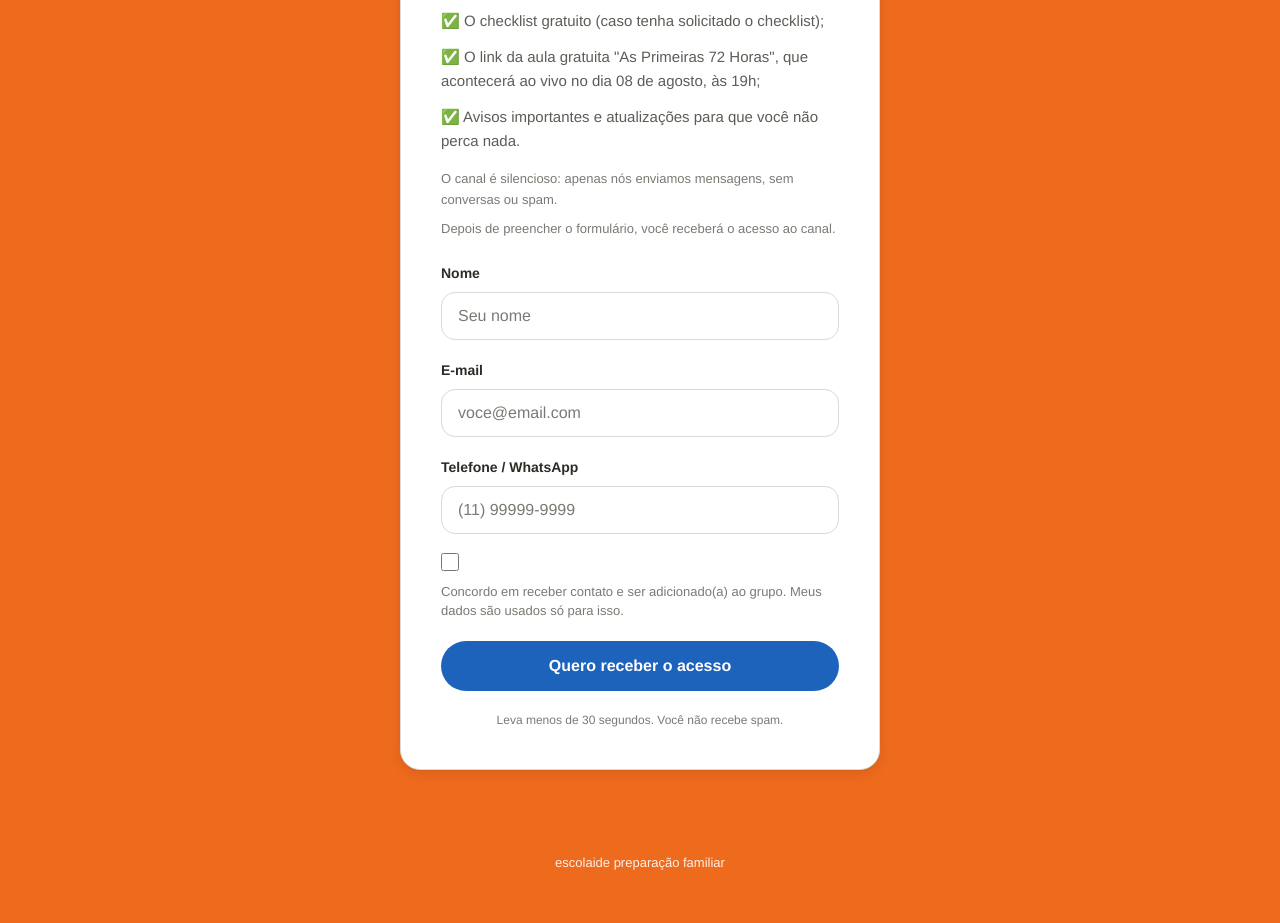
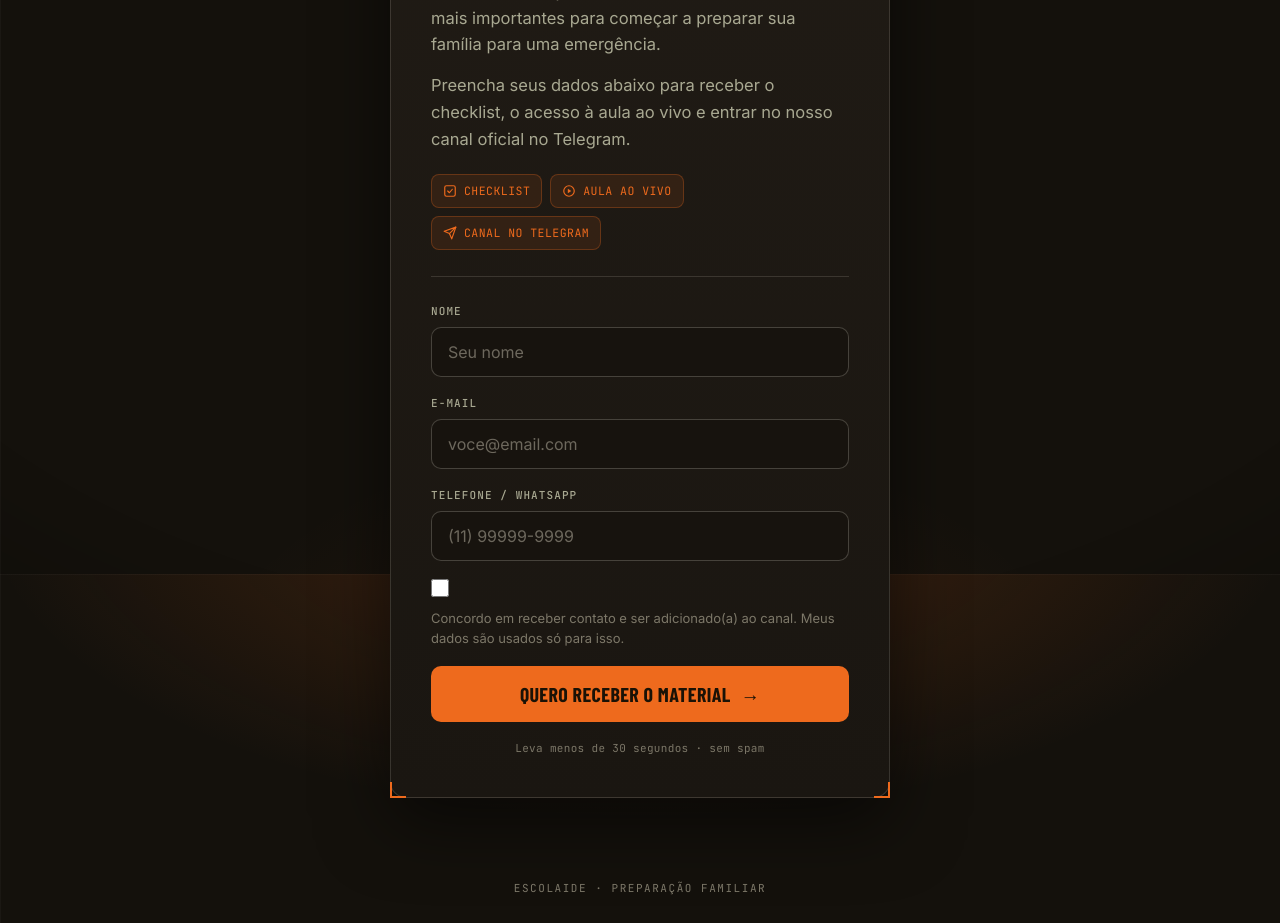
Before and after one commit to PlinioCBS/escolaide, a plain HTML site: page form/index.html in a window 1280 px wide. Shown: the part 226-1149 px from the top of the page. Drawn offline with nearby package versions, Linux system fonts and the light colour scheme.

Commit message:
form: redesign premium/tatico + badge, titulo e nova copy
- tema escuro carvao com brilho ambar, grid tatico, vinheta e marcas de registro
- badge 'Material gratuito' no topo; titulo 'Prepare sua familia'
- nova copy (checklist + aula ao vivo + canal Telegram) e chips dos entregaveis
- tipografia Barlow Condensed + JetBrains Mono; botao/estado de sucesso no tema
- logica de salvar/redirecionar inalterada

Co-Authored-By: Claude Opus 4.8 <noreply@anthropic.com>

```diff
--- a/form/index.html
+++ b/form/index.html
@@ -4,114 +4,152 @@
 <meta charset="UTF-8">
 <meta name="viewport" content="width=device-width, initial-scale=1.0">
 <title>Antes de continuar</title>
-<meta name="description" content="Entre para a lista de espera e receba acesso ao grupo.">
+<meta name="description" content="Receba o checklist, o acesso à aula ao vivo e entre no canal oficial no Telegram.">
 <meta name="robots" content="noindex">
+<meta name="theme-color" content="#14110c">
+<link rel="preconnect" href="https://fonts.googleapis.com">
+<link rel="preconnect" href="https://fonts.gstatic.com" crossorigin>
+<link href="https://fonts.googleapis.com/css2?family=Barlow+Condensed:wght@500;600;700&family=Inter:wght@400;500;600&family=JetBrains+Mono:wght@400;500&display=swap" rel="stylesheet">
 <style>
   :root{
-    --blue-50:oklch(96% 0.02 240); --blue-100:oklch(91% 0.045 240);
-    --blue-500:#276fc7; --blue-600:#1d63bb; --blue-700:#0f5aad; --blue-800:#064b9d;
-    --orange-50:oklch(96% 0.03 55); --orange-500:#ee6a1d; --orange-600:oklch(58% 0.17 42); --orange-700:oklch(48% 0.16 40);
-    --neutral-0:#ffffff; --neutral-50:#f4f3f1; --neutral-100:#eceae6;
-    --neutral-200:#d8dbd4; --neutral-300:#c3c6bd; --neutral-400:#9a9d94;
-    --neutral-500:#787b73; --neutral-600:#5b5e56; --neutral-700:#41443d;
-    --neutral-800:#2b2d27; --neutral-900:#1a1b17;
-    --color-bg:var(--neutral-50); --color-surface:var(--neutral-0);
-    --color-surface-sunken:var(--neutral-100); --color-border:var(--neutral-200);
-    --text-primary:var(--neutral-800); --text-secondary:var(--neutral-600); --text-muted:var(--neutral-500);
-    --text-on-brand:var(--neutral-0); --text-link:var(--blue-700);
-    --brand-primary:var(--blue-600); --brand-primary-hover:var(--blue-700); --brand-primary-active:var(--blue-800);
-    --surface-brand-subtle:var(--blue-50);
-    --state-success:#2f8f5b; --state-success-subtle:oklch(94% 0.05 150);
-    --state-danger:#c0392b;
-    --font-display:"Helvetica Now Display","Helvetica Neue",Helvetica,Arial,sans-serif;
-    --font-body:"Helvetica Now Display","Helvetica Neue",Helvetica,Arial,sans-serif;
-    --leading-tight:1.1; --leading-relaxed:1.6;
-    --tracking-tight:-0.02em; --tracking-wide:0.03em;
-    --space-1:4px; --space-2:8px; --space-3:12px; --space-4:16px; --space-5:20px;
-    --space-6:24px; --space-8:32px; --space-10:40px; --space-12:48px; --space-16:64px;
-    --radius-sm:8px; --radius-md:14px; --radius-lg:20px; --radius-pill:999px;
-    --shadow-sm:0 1px 2px oklch(20% 0.02 250 / 0.06),0 1px 1px oklch(20% 0.02 250 / 0.04);
-    --shadow-md:0 4px 12px oklch(20% 0.05 250 / 0.08),0 1px 2px oklch(20% 0.02 250 / 0.05);
-    --shadow-focus:0 0 0 3px oklch(65% 0.13 246 / 0.35);
-    --ease-standard:cubic-bezier(.25,.8,.4,1); --duration-base:200ms;
+    --bg:#14110c; --bg-2:#1a1611; --surface:#201b15; --surface-2:#17130e;
+    --line:rgba(236,231,218,.14); --line-2:rgba(236,231,218,.22);
+    --text:#ECE7DA; --text-2:#A8A891; --text-3:#7c7768;
+    --ember:#EE6A1D; --ember-2:#F0983F; --ember-dk:#c7551a;
+    --danger:#e0644f;
+    --disp:'Barlow Condensed',sans-serif; --body:'Inter',system-ui,sans-serif; --mono:'JetBrains Mono',monospace;
+    --radius:10px;
+    --ease:cubic-bezier(.25,.8,.4,1); --dur:200ms;
   }
   *{box-sizing:border-box;margin:0;padding:0}
   html{scroll-behavior:smooth}
-  body{background:var(--orange-500);color:var(--text-primary);font-family:var(--font-body);font-size:16px;line-height:1.5;-webkit-font-smoothing:antialiased;min-height:100vh;display:flex;flex-direction:column}
-  a{color:var(--text-link);text-decoration:none}
-  h1{font-family:var(--font-display);font-weight:900;letter-spacing:var(--tracking-tight);line-height:var(--leading-tight)}
-  :focus-visible{outline:none;box-shadow:var(--shadow-focus)}
+  body{
+    color:var(--text);font-family:var(--body);font-size:16px;line-height:1.55;-webkit-font-smoothing:antialiased;
+    min-height:100vh;display:flex;flex-direction:column;
+    background-color:var(--bg);
+    background-image:
+      radial-gradient(1100px 540px at 50% -10%, rgba(238,106,29,.22), transparent 60%),
+      radial-gradient(760px 480px at 50% 118%, rgba(238,106,29,.07), transparent 60%),
+      linear-gradient(rgba(236,231,218,.035) 1px, transparent 1px),
+      linear-gradient(90deg, rgba(236,231,218,.035) 1px, transparent 1px);
+    background-size: auto, auto, 46px 46px, 46px 46px;
+    background-attachment: fixed;
+  }
+  /* vinheta nas bordas */
+  body::after{content:"";position:fixed;inset:0;pointer-events:none;z-index:0;
+    background:radial-gradient(120% 120% at 50% 40%, transparent 55%, rgba(0,0,0,.55) 100%)}
+  a{color:var(--ember);text-decoration:none}
+  :focus-visible{outline:none;box-shadow:0 0 0 3px rgba(238,106,29,.30)}
 
-  main{flex:1;display:flex;align-items:center;justify-content:center;padding:var(--space-12) var(--space-5)}
-  .card{width:100%;max-width:480px;background:var(--color-surface);border:1px solid var(--color-border);border-radius:var(--radius-lg);box-shadow:var(--shadow-md);padding:var(--space-10)}
-  .card h1{font-size:1.75rem;margin-bottom:var(--space-3)}
-  .card .sub{color:var(--text-secondary);line-height:var(--leading-relaxed);margin-bottom:var(--space-4)}
-  .sub-lead{color:var(--text-primary);font-weight:700;margin-bottom:var(--space-3)}
-  .benefits{list-style:none;display:flex;flex-direction:column;gap:var(--space-3);margin-bottom:var(--space-4)}
-  .benefits li{color:var(--text-secondary);font-size:0.9375rem;line-height:var(--leading-relaxed)}
-  .fineprint{color:var(--text-muted);font-size:0.8125rem;line-height:var(--leading-relaxed)}
-  .fineprint + .fineprint{margin-top:var(--space-2)}
-  .intro{margin-bottom:var(--space-6)}
+  main{flex:1;display:flex;align-items:center;justify-content:center;padding:48px 20px;position:relative;z-index:1}
 
-  form{display:flex;flex-direction:column;gap:var(--space-5)}
-  .field{display:flex;flex-direction:column;gap:var(--space-2)}
-  label{font-size:0.875rem;font-weight:700;color:var(--text-primary)}
-  input[type=text],input[type=email],input[type=tel]{font-family:inherit;font-size:1rem;color:var(--text-primary);background:var(--color-surface);border:1px solid var(--color-border);border-radius:var(--radius-md);padding:14px 16px;transition:border-color var(--duration-base) var(--ease-standard),box-shadow var(--duration-base) var(--ease-standard)}
-  input::placeholder{color:var(--text-muted)}
-  input:hover{border-color:var(--neutral-300)}
-  input:focus-visible{border-color:var(--brand-primary)}
-  input[aria-invalid="true"]{border-color:var(--state-danger)}
-  .err{font-size:0.8125rem;color:var(--state-danger);display:none}
+  .card{position:relative;width:100%;max-width:500px;
+    background:linear-gradient(180deg,var(--surface),var(--bg-2));
+    border:1px solid var(--line);border-radius:16px;
+    box-shadow:0 24px 70px rgba(0,0,0,.55), inset 0 1px 0 rgba(236,231,218,.05);
+    padding:40px}
+  /* marcas de registro (tático) */
+  .corner{position:absolute;width:16px;height:16px;border:2px solid var(--ember);z-index:2}
+  .corner.tl{top:-1px;left:-1px;border-right:none;border-bottom:none}
+  .corner.tr{top:-1px;right:-1px;border-left:none;border-bottom:none}
+  .corner.bl{bottom:-1px;left:-1px;border-right:none;border-top:none}
+  .corner.br{bottom:-1px;right:-1px;border-left:none;border-top:none}
+
+  /* badge topo */
+  .badge{display:inline-flex;align-items:center;gap:8px;background:var(--ember);color:#1a1206;
+    font-family:var(--mono);font-weight:500;font-size:11.5px;letter-spacing:.14em;text-transform:uppercase;
+    padding:6px 13px;border-radius:999px;margin-bottom:22px}
+  .badge::before{content:"";width:6px;height:6px;border-radius:50%;background:#1a1206}
+
+  h1.headline{font-family:var(--disp);font-weight:700;text-transform:uppercase;letter-spacing:-.005em;
+    line-height:.98;font-size:clamp(34px,7vw,46px);color:var(--text);margin-bottom:18px}
+  h1.headline .em{color:var(--ember)}
+  .lead{color:var(--text-2);line-height:1.62;font-size:16.5px}
+  .lead + .lead{margin-top:14px}
+  .lead strong{color:var(--text);font-weight:600}
+
+  /* chips dos entregáveis */
+  .deliver{display:flex;flex-wrap:wrap;gap:8px;margin:22px 0 4px}
+  .chip{display:inline-flex;align-items:center;gap:7px;color:var(--ember);
+    background:rgba(238,106,29,.10);border:1px solid rgba(238,106,29,.28);
+    border-radius:8px;padding:7px 11px;font-family:var(--mono);font-size:11.5px;letter-spacing:.04em;text-transform:uppercase}
+  .chip svg{width:14px;height:14px;stroke:currentColor;fill:none;stroke-width:2;stroke-linecap:round;stroke-linejoin:round}
+
+  /* divisória */
+  .rule{height:1px;background:var(--line);margin:26px 0}
+
+  form{display:flex;flex-direction:column;gap:18px}
+  .field{display:flex;flex-direction:column;gap:7px}
+  label{font-family:var(--mono);font-size:11px;font-weight:500;letter-spacing:.10em;text-transform:uppercase;color:var(--text-2)}
+  input[type=text],input[type=email],input[type=tel]{font-family:var(--body);font-size:1rem;color:var(--text);
+    background:var(--surface-2);border:1px solid var(--line-2);border-radius:var(--radius);padding:14px 16px;
+    transition:border-color var(--dur) var(--ease),box-shadow var(--dur) var(--ease)}
+  input::placeholder{color:#6d685d}
+  input:hover{border-color:rgba(236,231,218,.34)}
+  input:focus-visible{border-color:var(--ember)}
+  input[aria-invalid="true"]{border-color:var(--danger)}
+  .err{font-family:var(--mono);font-size:11.5px;color:var(--danger);display:none}
   .field.invalid .err{display:block}
 
-  .consent{display:flex;gap:var(--space-3);align-items:flex-start;margin-top:calc(-1 * var(--space-1))}
-  .consent input{width:18px;height:18px;margin-top:3px;flex:none;accent-color:var(--brand-primary)}
-  .consent label{font-weight:400;font-size:0.8125rem;color:var(--text-muted);line-height:1.45}
-  .consent.invalid label{color:var(--state-danger)}
+  .consent{display:flex;gap:12px;align-items:flex-start;margin-top:-2px}
+  .consent input{width:18px;height:18px;margin-top:2px;flex:none;accent-color:var(--ember)}
+  .consent label{font-family:var(--body);text-transform:none;letter-spacing:0;font-weight:400;font-size:13px;color:var(--text-3);line-height:1.5}
+  .consent.invalid label{color:var(--danger)}
 
-  .btn{font-family:var(--font-body);font-weight:700;font-size:1rem;padding:15px 26px;border-radius:var(--radius-pill);border:1px solid transparent;cursor:pointer;transition:background var(--duration-base) var(--ease-standard);display:inline-flex;align-items:center;justify-content:center;gap:var(--space-3)}
-  .btn-primary{background:var(--brand-primary);color:var(--text-on-brand)}
-  .btn-primary:hover{background:var(--brand-primary-hover)}
-  .btn-primary:active{background:var(--brand-primary-active)}
+  .btn{font-family:var(--disp);font-weight:700;text-transform:uppercase;letter-spacing:.02em;font-size:1.25rem;
+    padding:15px 26px;border-radius:var(--radius);border:1px solid transparent;cursor:pointer;
+    display:inline-flex;align-items:center;justify-content:center;gap:10px;
+    transition:background var(--dur) var(--ease),transform var(--dur) var(--ease)}
+  .btn .arw{font-family:var(--body);font-weight:500;font-size:.95em}
+  .btn-primary{background:var(--ember);color:#1a1206}
+  .btn-primary:hover{background:var(--ember-2)}
+  .btn-primary:active{background:var(--ember-dk)}
   .btn-primary[disabled]{opacity:.6;cursor:progress}
   .btn-block{width:100%}
-  .form-note{font-size:0.75rem;color:var(--text-muted);text-align:center;line-height:1.5}
-  .form-error{display:none;background:oklch(94% 0.05 25);color:var(--state-danger);border-radius:var(--radius-md);padding:12px 16px;font-size:0.875rem}
+  .form-note{font-family:var(--mono);font-size:11px;letter-spacing:.03em;color:var(--text-3);text-align:center;line-height:1.5}
+  .form-error{display:none;background:rgba(224,100,79,.12);border:1px solid rgba(224,100,79,.4);color:var(--danger);
+    border-radius:var(--radius);padding:12px 16px;font-size:13.5px;margin-bottom:18px}
   .form-error.show{display:block}
 
-  /* success state */
+  /* sucesso */
   .success{display:none;text-align:center}
-  .success.show{display:block;animation:fade .3s var(--ease-standard) both}
-  .success .check{width:72px;height:72px;border-radius:var(--radius-pill);background:var(--state-success-subtle);display:flex;align-items:center;justify-content:center;margin:0 auto var(--space-5)}
-  .success .check::after{content:"";width:26px;height:14px;border-left:4px solid var(--state-success);border-bottom:4px solid var(--state-success);transform:rotate(-45deg);margin-top:-6px;border-radius:2px}
-  .success h1{font-size:1.6rem;margin-bottom:var(--space-3)}
-  .success p{color:var(--text-secondary);line-height:var(--leading-relaxed);margin-bottom:var(--space-6)}
-  .success .redir{font-size:0.8125rem;color:var(--text-muted);margin-top:var(--space-4)}
+  .success.show{display:block;animation:fade .3s var(--ease) both}
+  .success .check{width:76px;height:76px;border-radius:50%;background:rgba(238,106,29,.14);border:1.5px solid rgba(238,106,29,.5);
+    display:flex;align-items:center;justify-content:center;margin:4px auto 22px}
+  .success .check::after{content:"";width:26px;height:14px;border-left:3px solid var(--ember);border-bottom:3px solid var(--ember);
+    transform:rotate(-45deg);margin-top:-6px;border-radius:1px}
+  .success h1{font-family:var(--disp);font-weight:700;text-transform:uppercase;letter-spacing:-.005em;font-size:2rem;line-height:1;margin-bottom:14px}
+  .success p{color:var(--text-2);line-height:1.6;margin-bottom:26px}
+  .success .redir{font-family:var(--mono);font-size:11.5px;letter-spacing:.03em;color:var(--text-3);margin-top:18px}
 
-  footer{padding:var(--space-8) var(--space-5);text-align:center}
-  footer span{font-size:0.8125rem;font-weight:500;color:rgba(255,255,255,.9)}
+  footer{padding:28px 20px;text-align:center;position:relative;z-index:1}
+  footer span{font-family:var(--mono);font-size:11px;letter-spacing:.14em;text-transform:uppercase;color:var(--text-3)}
 
   @keyframes fade{from{opacity:0;transform:translateY(8px)}to{opacity:1;transform:none}}
+  @media (max-width:520px){ .card{padding:30px 22px} }
+  @media (prefers-reduced-motion:reduce){ *{animation:none!important} }
 </style>
 </head>
 <body>
 
 <main>
   <div class="card">
+    <span class="corner tl"></span><span class="corner tr"></span><span class="corner bl"></span><span class="corner br"></span>
+
     <!-- ===== FORM ===== -->
     <div id="formView">
-      <div class="intro">
-        <h1>Antes de continuar...</h1>
-        <p class="sub">Preencha seus dados abaixo para receber nosso material e entrar no nosso canal oficial do Telegram.</p>
-        <p class="sub-lead">Lá você receberá:</p>
-        <ul class="benefits">
-          <li>✅ O checklist gratuito (caso tenha solicitado o checklist);</li>
-          <li>✅ O link da aula gratuita "As Primeiras 72 Horas", que acontecerá ao vivo no dia 08 de agosto, às 19h;</li>
-          <li>✅ Avisos importantes e atualizações para que você não perca nada.</li>
-        </ul>
-        <p class="fineprint">O canal é silencioso: apenas nós enviamos mensagens, sem conversas ou spam.</p>
-        <p class="fineprint">Depois de preencher o formulário, você receberá o acesso ao canal.</p>
+      <span class="badge">Material gratuito</span>
+      <h1 class="headline">Prepare sua <span class="em">família</span>.</h1>
+      <p class="lead">Você está a um passo de receber um dos materiais mais importantes para começar a preparar sua família para uma emergência.</p>
+      <p class="lead">Preencha seus dados abaixo para receber o checklist, o acesso à aula ao vivo e entrar no nosso canal oficial no Telegram.</p>
+
+      <div class="deliver">
+        <span class="chip"><svg viewBox="0 0 24 24"><rect x="3" y="3" width="18" height="18" rx="3"/><path d="m8 12 3 3 5-6"/></svg>Checklist</span>
+        <span class="chip"><svg viewBox="0 0 24 24"><circle cx="12" cy="12" r="9"/><path d="m10 8 6 4-6 4z" fill="currentColor" stroke="none"/></svg>Aula ao vivo</span>
+        <span class="chip"><svg viewBox="0 0 24 24"><path d="M22 2 11 13"/><path d="M22 2 15 22l-4-9-9-4z"/></svg>Canal no Telegram</span>
       </div>
+
+      <div class="rule"></div>
 
       <div class="form-error" id="formError">Não conseguimos enviar agora. Tente de novo em instantes.</div>
 
@@ -133,39 +171,36 @@
         </div>
         <div class="consent field" id="f-consent">
           <input type="checkbox" id="consent" name="consent" required>
-          <label for="consent">Concordo em receber contato e ser adicionado(a) ao grupo. Meus dados são usados só para isso.</label>
+          <label for="consent">Concordo em receber contato e ser adicionado(a) ao canal. Meus dados são usados só para isso.</label>
         </div>
-        <button type="submit" class="btn btn-primary btn-block" id="submitBtn">Quero receber o acesso</button>
-        <p class="form-note">Leva menos de 30 segundos. Você não recebe spam.</p>
+        <button type="submit" class="btn btn-primary btn-block" id="submitBtn">Quero receber o material <span class="arw">→</span></button>
+        <p class="form-note">Leva menos de 30 segundos · sem spam</p>
       </form>
     </div>
 
     <!-- ===== SUCCESS ===== -->
     <div class="success" id="successView">
       <div class="check" aria-hidden="true"></div>
-      <h1>Tudo certo! Você está na lista.</h1>
-      <p>Agora é só entrar no grupo do Telegram para receber as próximas missões e novidades.</p>
-      <a class="btn btn-primary btn-block" id="groupBtn" href="#">Entrar no grupo do Telegram</a>
+      <h1>Acesso liberado.</h1>
+      <p>Seus dados foram registrados. Agora é só entrar no canal do Telegram para receber o checklist e o link da aula.</p>
+      <a class="btn btn-primary btn-block" id="groupBtn" href="#">Entrar no canal do Telegram <span class="arw">→</span></a>
       <p class="redir" id="redirNote"></p>
     </div>
   </div>
 </main>
 
-<footer><span>escolaide preparação familiar</span></footer>
+<footer><span>escolaide · preparação familiar</span></footer>
 
 <script>
   /* ============================================================
-     CONFIG — trocar quando o grupo for definido
-     ============================================================
-     REDIRECT_URL: link do grupo de WhatsApp/Telegram para onde o
-     lead vai depois de se cadastrar. Deixe "" (vazio) enquanto não
-     houver link — a tela de sucesso aparece, mas sem redirecionar. */
-  // O link do grupo vem do servidor (env var REDIRECT_URL na Vercel), só após o
-  // cadastro ser salvo — assim o convite não fica exposto no código público.
+     CONFIG
+     O link do grupo vem do servidor (env var REDIRECT_URL na Vercel),
+     só após o cadastro ser salvo — assim o convite não fica exposto
+     no código público.
+     ============================================================ */
   const REDIRECT_FALLBACK = "";      // fallback opcional caso o servidor não envie
   const REDIRECT_DELAY_MS = 2500;    // tempo na tela de sucesso antes de redirecionar
   const API_ENDPOINT = "/api/subscribe";
-  /* ============================================================ */
 
   const form = document.getElementById('waitlistForm');
   const formView = document.getElementById('formView');
@@ -174,6 +209,7 @@
   const formError = document.getElementById('formError');
   const groupBtn = document.getElementById('groupBtn');
   const redirNote = document.getElementById('redirNote');
+  const SUBMIT_LABEL = 'Quero receber o material';
 
   /* ---- máscara de telefone brasileiro ---- */
   const tel = document.getElementById('telefone');
@@ -224,12 +260,11 @@
       redirNote.textContent = 'Redirecionando para o Telegram…';
       setTimeout(() => { window.location.href = dest; }, REDIRECT_DELAY_MS);
     } else {
-      // link do grupo ainda não definido
-      groupBtn.textContent = 'Em breve: link do grupo';
+      groupBtn.innerHTML = 'Em breve: link do canal';
       groupBtn.setAttribute('aria-disabled','true');
       groupBtn.style.opacity = '.6';
       groupBtn.style.pointerEvents = 'none';
-      redirNote.textContent = 'O link do grupo é adicionado aqui assim que estiver pronto.';
+      redirNote.textContent = 'O link do canal é adicionado aqui assim que estiver pronto.';
     }
   }
 
@@ -243,7 +278,7 @@
       nome: document.getElementById('nome').value.trim(),
       email: document.getElementById('email').value.trim(),
       telefone: tel.value.trim(),
-      origem: 'form-lista-espera'
+      origem: 'form-material'
     };
 
     submitBtn.disabled = true;
@@ -263,7 +298,7 @@
     } catch (err){
       formError.classList.add('show');
       submitBtn.disabled = false;
-      submitBtn.textContent = 'Quero receber o acesso';
+      submitBtn.innerHTML = SUBMIT_LABEL + ' <span class="arw">→</span>';
     }
   });
 
```
